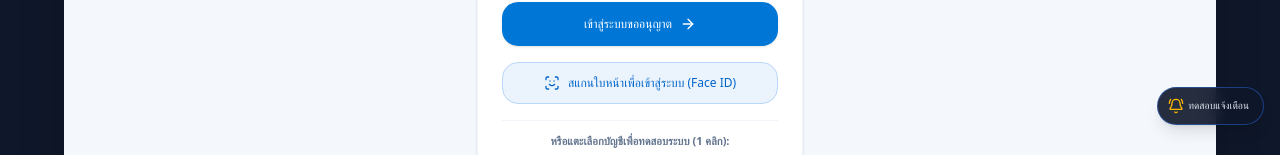
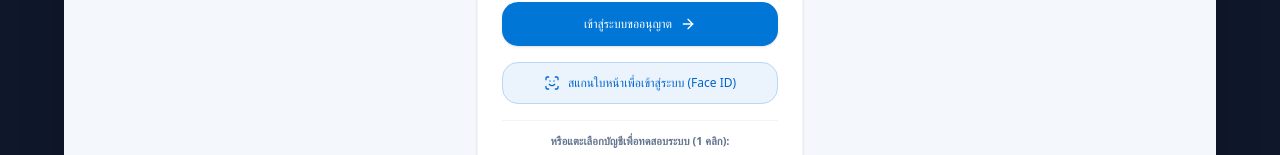
Before and after one commit to ggoptggopt-star/IDF-gate, a Next.js app in the folder web-app/: page /login in a window 1280 px wide. Shown: the part 595-750 px from the top of the page. Built offline with nearby package versions, Linux system fonts and the light colour scheme; no server answers.

Commit message:
fix(ui): remove floating test notification button from screen

```diff
--- a/web-app/src/components/NotificationManager.tsx
+++ b/web-app/src/components/NotificationManager.tsx
@@ -392,20 +392,6 @@ export default function NotificationManager() {
           <button onClick={() => setBannerDismissed(true)} className="text-slate-400 hover:text-white ml-2 p-1">✕</button>
         </div>
       )}
-
-      {/* 3. Small Floating Demo Test Notification Button (Bottom right above nav) */}
-      <div className="fixed bottom-20 right-4 z-40">
-        <button
-          onClick={handleTestNotification}
-          className="bg-slate-900/90 hover:bg-slate-800 text-blue-300 border border-blue-500/40 p-2.5 rounded-full shadow-lg backdrop-blur flex items-center justify-center gap-1 text-xs transition-all active:scale-95 group"
-          title="กดเพื่อทดสอบส่งการแจ้งเตือนบนมือถือ (เสียง + แถบ Notification)"
-        >
-          <BellRing className="w-4 h-4 text-amber-400 group-hover:rotate-12 transition-transform" />
-          <span className="text-[10px] font-medium pr-1 text-slate-200 hidden sm:inline">
-            ทดสอบแจ้งเตือน
-          </span>
-        </button>
-      </div>
     </>
   );
 }
```
